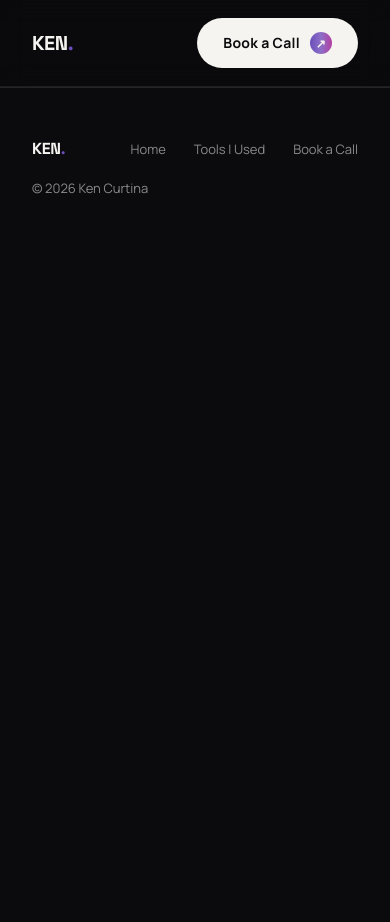
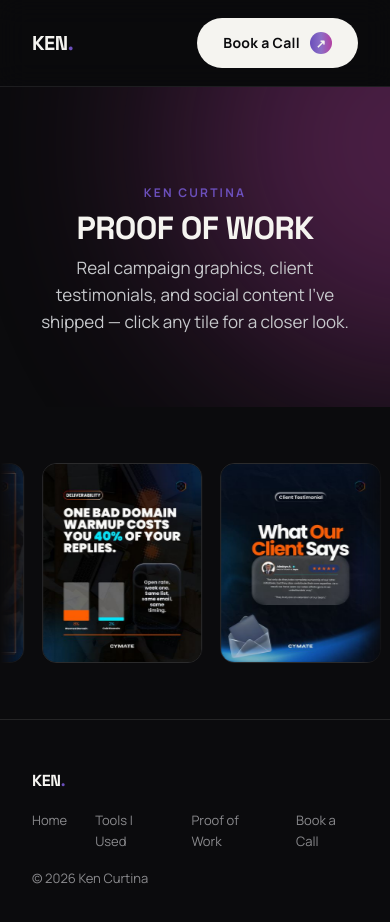
Before and after one commit to Kenzythegreat/ken-portfolio, a React (Vite) app: page /proof-of-work in a window 390 px wide. Shown: the top 922 px of the page. Before the commit the page ends 844 px from the top, so only its background shows below. Built offline with nearby package versions, Linux system fonts and the light colour scheme.

Commit message:
Move Proof of Work to its own page
Adds a /proof-of-work route with a dedicated page header, dropping
it from the homepage. Nav and footer now link to it beside "Tools I
Used". Also bumped the marquee tile size (190px -> 280px desktop,
140px -> 200px mobile) now that it has more room to breathe.

```diff
--- a/src/App.jsx
+++ b/src/App.jsx
@@ -4,6 +4,7 @@ import Nav from './components/Nav.jsx'
 import Footer from './components/Footer.jsx'
 import Home from './pages/Home.jsx'
 import ToolsPage from './pages/ToolsPage.jsx'
+import ProofOfWorkPage from './pages/ProofOfWorkPage.jsx'
 
 function ScrollManager() {
   const { pathname, hash } = useLocation()
@@ -31,6 +32,7 @@ export default function App() {
       <Routes>
         <Route path="/" element={<Home />} />
         <Route path="/tools" element={<ToolsPage />} />
+        <Route path="/proof-of-work" element={<ProofOfWorkPage />} />
       </Routes>
       <Footer />
     </BrowserRouter>
--- a/src/components/Footer.jsx
+++ b/src/components/Footer.jsx
@@ -8,6 +8,7 @@ export default function Footer() {
         <nav className="footer__nav">
           <Link to="/">Home</Link>
           <Link to="/tools">Tools I Used</Link>
+          <Link to="/proof-of-work">Proof of Work</Link>
           <Link to="/#book">Book a Call</Link>
         </nav>
         <span className="footer__copy">© 2026 Ken Curtina</span>
--- a/src/components/Nav.jsx
+++ b/src/components/Nav.jsx
@@ -8,6 +8,7 @@ export default function Nav() {
         <nav className="nav__links nav__links--left">
           <Link to="/">Home</Link>
           <Link to="/tools">Tools I Used</Link>
+          <Link to="/proof-of-work">Proof of Work</Link>
         </nav>
         <a href="https://calendly.com/mcquinlyc/one-on-one" target="_blank" rel="noopener noreferrer" className="btn btn--primary">
           Book a Call
--- a/src/components/ProofOfWork.jsx
+++ b/src/components/ProofOfWork.jsx
@@ -31,8 +31,6 @@ export default function ProofOfWork() {
 
   return (
     <section className="pow">
-      <p className="eyebrow" style={{ justifyContent: 'center', display: 'flex', marginBottom: 24 }}>Proof of Work</p>
-
       <div className="pow-track">
         <div className="pow-row">
           {[...IMAGES, ...IMAGES].map((img, i) => (
--- a/src/index.css
+++ b/src/index.css
@@ -490,7 +490,7 @@ section { position: relative; }
 
 .pow-item {
   flex-shrink: 0;
-  height: 190px;
+  height: 280px;
   border-radius: 14px;
   overflow: hidden;
   border: 1px solid rgba(138, 138, 141, 0.25);
@@ -551,7 +551,7 @@ section { position: relative; }
 }
 
 @media (max-width: 600px) {
-  .pow-item { height: 140px; }
+  .pow-item { height: 200px; }
 }
 
 @media (prefers-reduced-motion: reduce) {
--- a/src/pages/Home.jsx
+++ b/src/pages/Home.jsx
@@ -4,7 +4,6 @@ import Intro from '../components/Intro.jsx'
 import Matcha from '../components/Matcha.jsx'
 import Skills from '../components/Skills.jsx'
 import Outcomes from '../components/Outcomes.jsx'
-import ProofOfWork from '../components/ProofOfWork.jsx'
 import Experience from '../components/Experience.jsx'
 import CTA from '../components/CTA.jsx'
 
@@ -20,7 +19,6 @@ export default function Home() {
       <Matcha />
       <Skills />
       <Outcomes />
-      <ProofOfWork />
       <Experience />
       <CTA />
     </>
--- /dev/null
+++ b/src/pages/ProofOfWorkPage.jsx
@@ -0,0 +1,25 @@
+import { useEffect } from 'react'
+import ProofOfWork from '../components/ProofOfWork.jsx'
+
+export default function ProofOfWorkPage() {
+  useEffect(() => {
+    document.title = 'Proof of Work — Ken Curtina'
+  }, [])
+
+  return (
+    <>
+      <section className="page-header">
+        <div className="glow-orb" style={{ width: 420, height: 420, top: -140, left: '50%', transform: 'translateX(-50%)', background: 'var(--magenta)' }} />
+        <div className="wrap" style={{ position: 'relative', zIndex: 1 }}>
+          <p className="eyebrow fade-up" style={{ display: 'flex', justifyContent: 'center' }}>Ken Curtina</p>
+          <h1 className="page-header__title fade-up" style={{ animationDelay: '0.1s' }}>Proof of Work</h1>
+          <p className="hero__lede fade-up" style={{ margin: '18px auto 0', animationDelay: '0.2s' }}>
+            Real campaign graphics, client testimonials, and social content
+            I've shipped — click any tile for a closer look.
+          </p>
+        </div>
+      </section>
+      <ProofOfWork />
+    </>
+  )
+}
```
